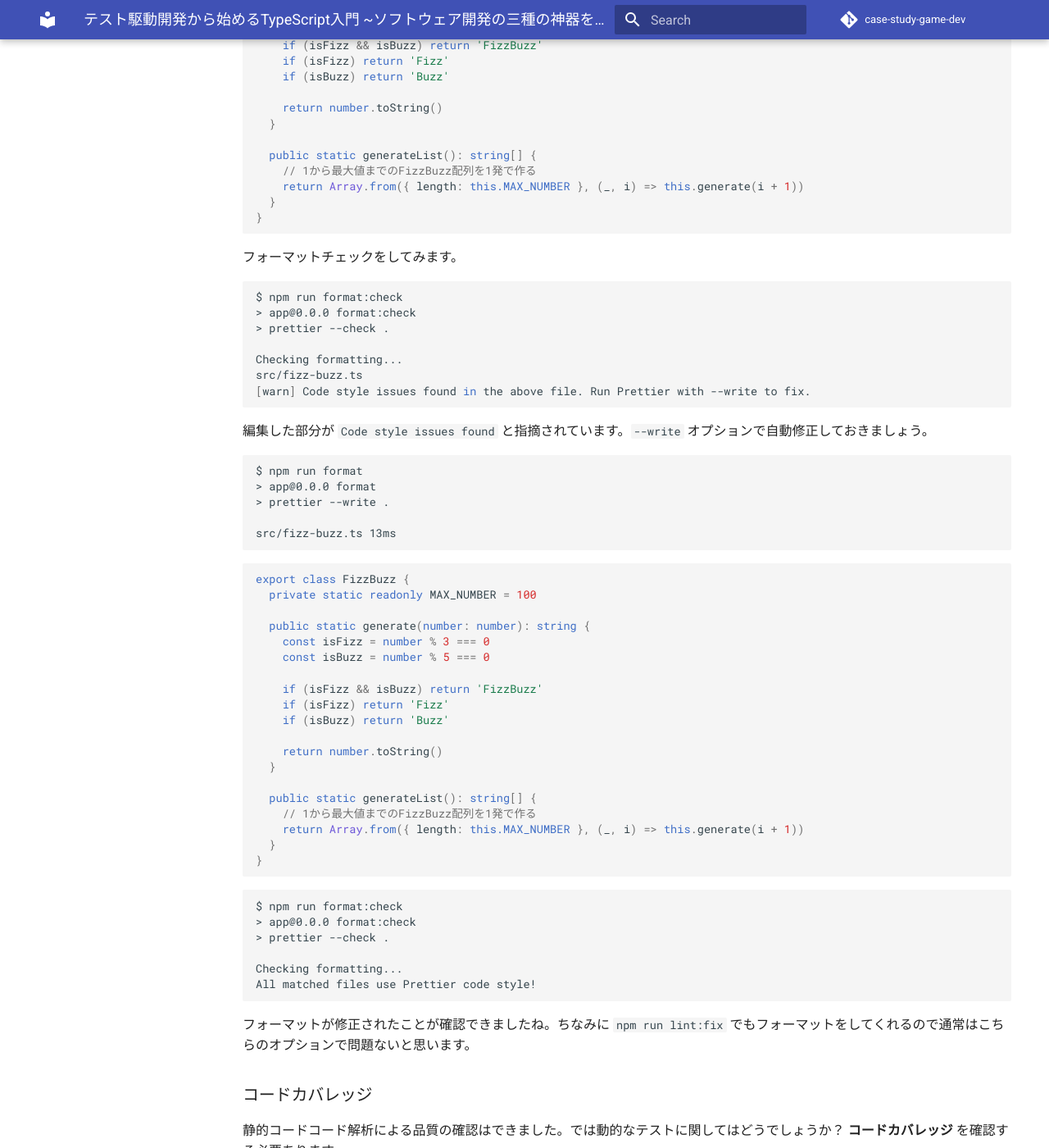
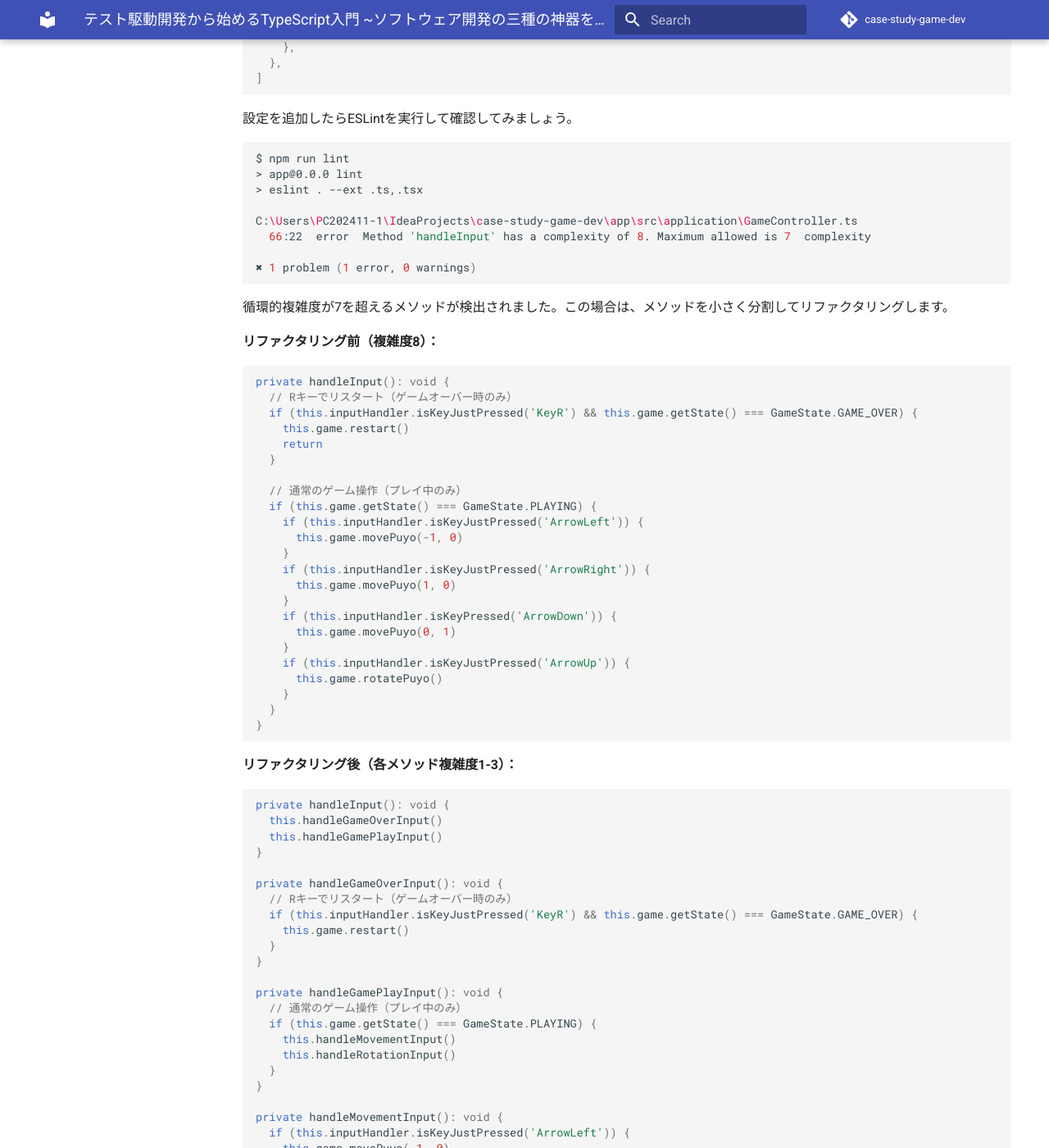
Before and after one commit to k2works/case-study-game-dev, an MkDocs documentation site: the page built from docs/reference/テスト駆動開発から始めるTypeScript入門2.md, in a window 1280 px wide and 1400 px high, scrolled down 6270 px. Shown: the whole window at 82% size. Built offline with MkDocs 1.6.1 and Material for MkDocs 9.7.7, drawn with Linux system fonts in a browser that asks for light colours; comment, search, counter and statistics services are not loaded; some of the changed text lies outside the part shown.

Commit message:
docs: TypeScript入門2に循環的複雑度の章を追加
静的コード解析の章に「循環的複雑度の制限」セクションを追加：

## 追加内容
- 循環的複雑度の概念と重要性の説明
- ESLint設定での複雑度制限（最大値7）の実装方法
- 実際のコード例を使ったリファクタリング手法

## 実装例
- リファクタリング前：handleInput()メソッド（複雑度8）
- リファクタリング後：4つの専門メソッドに分割（各複雑度1-3）
- ESLintによる自動検証の手順

## 効果
- 可読性向上：小さなメソッドによる理解しやすさ
- 保守性向上：変更影響範囲の限定
- テスト容易性：個別機能のテスト分離
- 自動品質管理：複雑コード混入の防止

循環的複雑度の管理により、継続的にコード品質を保つ具体的な手法を学習者に提供。

🤖 Generated with [Claude Code](https://claude.ai/code)

Co-Authored-By: Claude <noreply@anthropic.com>

````diff
--- a/docs/reference/テスト駆動開発から始めるTypeScript入門2.md
+++ b/docs/reference/テスト駆動開発から始めるTypeScript入門2.md
@@ -284,6 +284,132 @@ $ # エラーなし
 $ git add .
 $ git commit -m 'chore: 静的コード解析セットアップ'
 ```
+
+#### 循環的複雑度の制限
+
+良いコードを維持するために、**循環的複雑度**（Cyclomatic Complexity）も管理しましょう。循環的複雑度は、プログラムの制御フローの複雑さを測る指標で、メソッドの理解しやすさや保守性に直結します。
+
+> 循環的複雑度とは、プログラムの論理的な複雑さを測定するソフトウェアメトリクスの一つです。条件分岐や繰り返し処理の数に基づいて計算され、値が高いほどコードの理解やテストが困難になります。
+
+ESLintの設定に循環的複雑度の制限を追加しましょう。一般的に、循環的複雑度は7以下に保つことが推奨されています。
+
+```javascript
+// eslint.config.js
+export default [
+  // ...既存の設定...
+  {
+    files: ['**/*.ts', '**/*.tsx'],
+    rules: {
+      // ...既存のルール...
+      // 循環的複雑度の制限 - 7を超える場合はエラー
+      'complexity': ['error', { max: 7 }],
+    },
+  },
+]
+```
+
+設定を追加したらESLintを実行して確認してみましょう。
+
+```bash
+$ npm run lint
+> app@0.0.0 lint
+> eslint . --ext .ts,.tsx
+
+C:\Users\PC202411-1\IdeaProjects\case-study-game-dev\app\src\application\GameController.ts
+  66:22  error  Method 'handleInput' has a complexity of 8. Maximum allowed is 7  complexity
+
+✖ 1 problem (1 error, 0 warnings)
+```
+
+循環的複雑度が7を超えるメソッドが検出されました。この場合は、メソッドを小さく分割してリファクタリングします。
+
+**リファクタリング前（複雑度8）：**
+```typescript
+private handleInput(): void {
+  // Rキーでリスタート（ゲームオーバー時のみ）
+  if (this.inputHandler.isKeyJustPressed('KeyR') && this.game.getState() === GameState.GAME_OVER) {
+    this.game.restart()
+    return
+  }
+
+  // 通常のゲーム操作（プレイ中のみ）
+  if (this.game.getState() === GameState.PLAYING) {
+    if (this.inputHandler.isKeyJustPressed('ArrowLeft')) {
+      this.game.movePuyo(-1, 0)
+    }
+    if (this.inputHandler.isKeyJustPressed('ArrowRight')) {
+      this.game.movePuyo(1, 0)
+    }
+    if (this.inputHandler.isKeyPressed('ArrowDown')) {
+      this.game.movePuyo(0, 1)
+    }
+    if (this.inputHandler.isKeyJustPressed('ArrowUp')) {
+      this.game.rotatePuyo()
+    }
+  }
+}
+```
+
+**リファクタリング後（各メソッド複雑度1-3）：**
+```typescript
+private handleInput(): void {
+  this.handleGameOverInput()
+  this.handleGamePlayInput()
+}
+
+private handleGameOverInput(): void {
+  // Rキーでリスタート（ゲームオーバー時のみ）
+  if (this.inputHandler.isKeyJustPressed('KeyR') && this.game.getState() === GameState.GAME_OVER) {
+    this.game.restart()
+  }
+}
+
+private handleGamePlayInput(): void {
+  // 通常のゲーム操作（プレイ中のみ）
+  if (this.game.getState() === GameState.PLAYING) {
+    this.handleMovementInput()
+    this.handleRotationInput()
+  }
+}
+
+private handleMovementInput(): void {
+  if (this.inputHandler.isKeyJustPressed('ArrowLeft')) {
+    this.game.movePuyo(-1, 0)
+  }
+  if (this.inputHandler.isKeyJustPressed('ArrowRight')) {
+    this.game.movePuyo(1, 0)
+  }
+  if (this.inputHandler.isKeyPressed('ArrowDown')) {
+    this.game.movePuyo(0, 1)
+  }
+}
+
+private handleRotationInput(): void {
+  if (this.inputHandler.isKeyJustPressed('ArrowUp')) {
+    this.game.rotatePuyo()
+  }
+}
+```
+
+リファクタリング後にESLintを再実行します。
+
+```bash
+$ npm run lint
+> app@0.0.0 lint
+> eslint . --ext .ts,.tsx
+
+$ # エラーなし
+```
+
+循環的複雑度の制限により、以下の効果が得られます：
+
+- **可読性向上**: 小さなメソッドは理解しやすい
+- **保守性向上**: 変更の影響範囲が限定される
+- **テスト容易性**: 個別機能のテストが簡単
+- **自動品質管理**: 複雑なコードの混入を自動防止
+
+このように、ESLintルールを活用することで、継続的にコード品質を保つことができます。
+
 
 ### コードフォーマッタ
 
````
